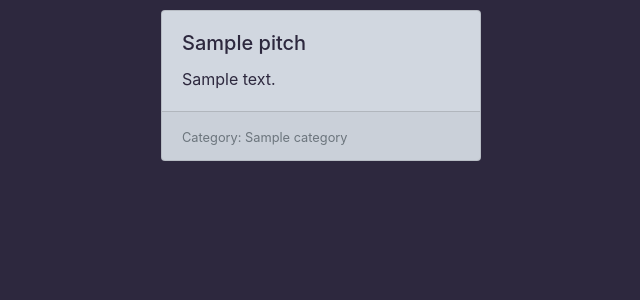
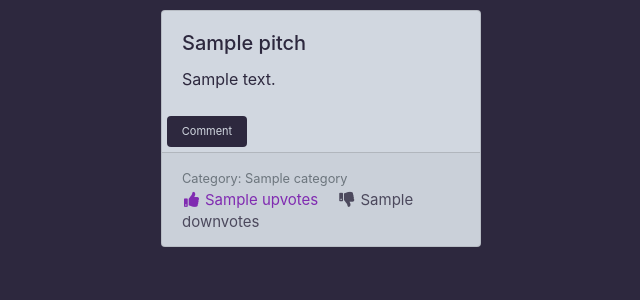
Before and after one commit to HWaruguru/One-Minute-Pitch, a Flask app: template app/templates/index.html in a window 1280 px wide. Shown: the part 56-356 px from the top of the page, without its empty margins (319-959 px from the left). Run offline with Flask 2, Linux system fonts and the light colour scheme; the template is opened without the code that fills it: most values are stand-ins (such as "Sample title", 1, 10 or a date in 2020).

Commit message:
Add the fontawesome link

```diff
--- a/app/templates/index.html
+++ b/app/templates/index.html
@@ -9,10 +9,20 @@
             <h5 class="card-title">{{ pitch.title }}</h5>
             <p class="card-text">{{ pitch.text }}</p>
           </div>
+          <button type='button' class="btn commentbtn">Comment</button>
           <div class="card-footer">
             <small class="text-muted"
               >Category: {{ pitch.category }}</small
             >
+            <span class="text-muted vote">
+                <span class="upvote"
+                  ><i class="fa fa-fw fa-thumbs-up"></i>
+                  {{ pitch.upvotes }}</span
+                >
+                <span class="downvote"
+                  ><i class="fa fa-fw fa-thumbs-down"></i>
+                  {{ pitch.downvotes }}</span>
+              </span>
           </div>
         </div>
 
```
